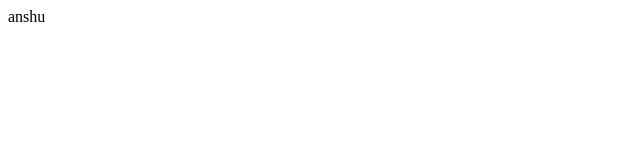
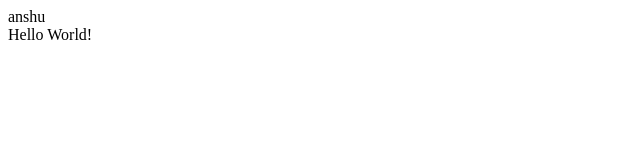
Before and after one commit to bkhanra/simple_html, a plain HTML site: page index.html in a window 1280 px wide. Shown: the full height of the page, 0-640 px from the left. Drawn offline with Linux system fonts and the light colour scheme.

Commit message:
added script

```diff
--- a/index.html
+++ b/index.html
@@ -11,7 +11,11 @@
 
 </body>
 <script>
-
+let body = document.querySelector("body");
+let el = document.createElement("div");
+let text = "Hello World!"
+el.innerHTML = text;
+body.appendChild(el);
 
 </script>
 </html>
```
